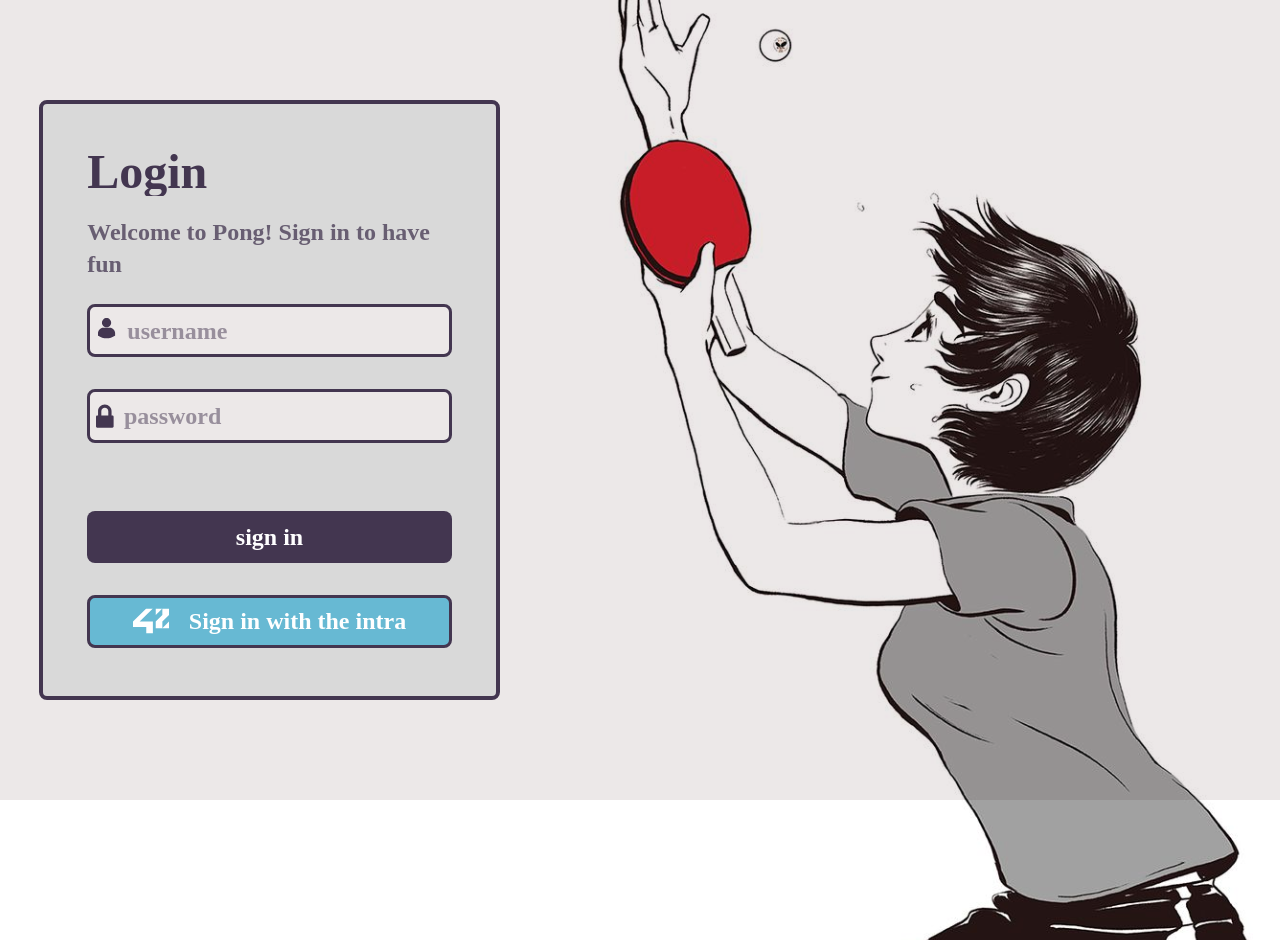
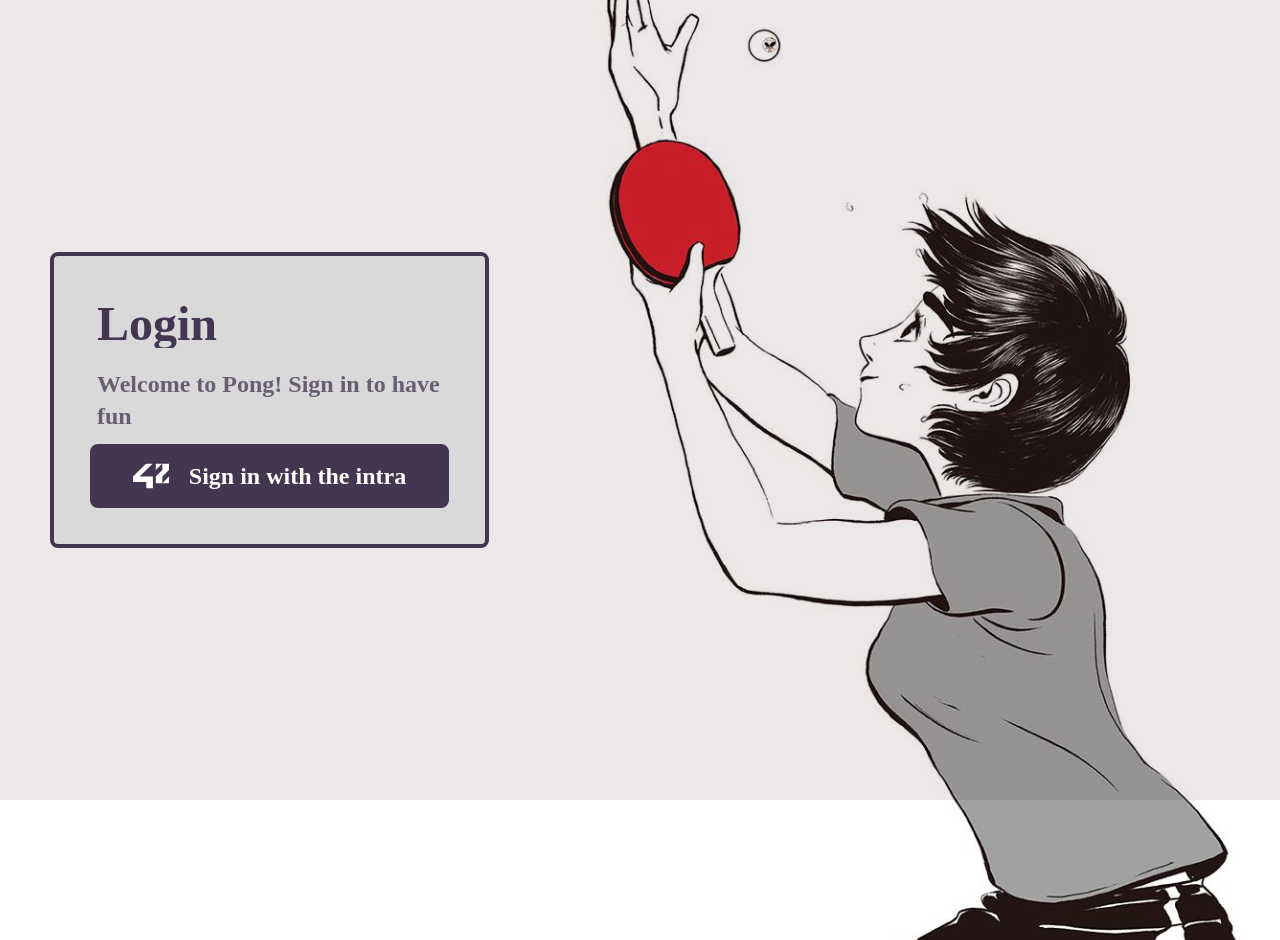
Before and after one commit to Achedmi/ft_transcendence, a React (Vite) app in the folder front-end/: page /login in a window 1280 px wide. Built offline with nearby package versions, Linux system fonts and the light colour scheme; a web font is replaced by a local one.

Commit message:
removed sign in with password feature

```diff
--- a/front-end/src/components/LoginForm.tsx
+++ b/front-end/src/components/LoginForm.tsx
@@ -1,109 +1,31 @@
-import React, { useState } from "react";
-import UserIcon from "../assets/usericon.svg?react";
-import LockIcon from "../assets/lockicon.svg?react";
 import FtIcon from "../assets/fticon.svg?react";
 import { Link } from "react-router-dom";
 import { motion } from "framer-motion";
 
-import { useForm, SubmitHandler } from "react-hook-form";
-
-type Inputs = {
-  username: string;
-  password: string;
-};
-
 function LoginForm() {
-  const {
-    register,
-    handleSubmit,
-    watch,
-    formState: { errors },
-  } = useForm<Inputs>();
-
-  const onSubmit: SubmitHandler<Inputs> = (data: Inputs) =>
-    alert(JSON.stringify(data));
-
-  console.log(watch("username")); // watch input value by passing the name of it
-
   return (
-    <form
-      className="font-Baloo font-bold text-dark-cl bg-gray-cl border-solid border-4 border-dark-cl rounded-lg m-3 p-6  flex flex-col  items-center max-h-[600px] hover:shadow-[4px_4px_0px_0px_rgba(67,54,80,1)] transition-shadow max-w-[500px]"
-      onSubmit={handleSubmit(onSubmit)}
-    >
+    <div className="font-Baloo font-bold text-dark-cl bg-gray-cl border-solid border-4 border-dark-cl rounded-lg m-3 p-6  flex flex-col  items-center max-h-[600px] transition-shadow max-w-[500px]">
       <div className="w-[90%]">
         <div className="text-5xl my-5 truncate">Login</div>
         <div className="text-2xl opacity-75 ">
           Welcome to Pong! Sign in to have fun
         </div>
       </div>
-      <div className="flex flex-col items-center m-3 gap-2 w-[90%] h-full truncate">
-        <div
-          className={
-            errors.username
-              ? "relative flex bg-light-gray-cl items-center border-solid border-[3px] border-red-cl m-3 rounded-lg justify-start gap-2 h-16 w-full "
-              : "relative flex bg-light-gray-cl items-center border-solid border-[3px] border-dark-cl m-3 rounded-lg justify-start gap-2 h-16 w-full"
-          }
-        >
-          <UserIcon className="w-7 h-7 ml-1" />
-          <input
-            className=" border-none bg-transparent text-2xl placeholder-dark-cl placeholder-opacity-50 focus:outline-none w-full"
-            type="text"
-            placeholder="username"
-            {...register("username", {
-              required: true,
-              maxLength: 20,
-              minLength: 3,
-              pattern: /^[a-zA-Z0-9]+$/,
-            })}
-          />
-          {errors.username && (
-            <span className="text-red-cl absolute -bottom-7 ">
-              {errors.username.type === "required"
-                ? "Username is required"
-                : errors.username.type === "maxLength"
-                ? "Username is too long"
-                : errors.username.type === "minLength"
-                ? "Username is too short"
-                : errors.username.type === "pattern"
-                ? "Username must be alphanumeric"
-                : ""}
-            </span>
-          )}
-        </div>
-        <div className="relative flex bg-light-gray-cl items-center border-solid border-[3px] border-dark-cl m-3 rounded-lg justify-start gap-2 h-16 w-full">
-          <LockIcon className="w-6 h-6 ml-1" />
-          <input
-            className="border-none bg-transparent text-2xl placeholder-dark-cl placeholder-opacity-50 focus:outline-none w-full"
-            type="password"
-            placeholder="password"
-            {...register("password", { required: true, minLength: 8 })}
-          />
-          {errors.password && (
-            <span className="text-red-cl absolute -bottom-7">
-              {errors.password.type === "required"
-                ? "Password is required"
-                : errors.password.type === "minLength"
-                ? "Password is too short"
-                : ""}
-            </span>
-          )}
-        </div>
-        <motion.div className="bg-dark-cl m-3 h-16 rounded-lg w-full mt-12">
-          <button type="submit" className="text-2xl text-white w-full h-full">
-            sign in
-          </button>
-        </motion.div>
+
+      <motion.div className="w-full flex items-center justify-center"
+      whileHover={{ scale: 1.1 }}
+      >
         <Link
           to="/"
-          className="flex  items-center justify-center bg-blue-cl m-3 h-16 rounded-lg border-[3px] border-solid gap-5 w-full"
+          className="flex  items-center justify-center bg-dark-cl m-3 h-16 rounded-lg border-[3px] border-solid gap-5 w-full"
         >
           <FtIcon className="w-9 h-9" />
           <span className="text-white text-2xl max-[375px]:hidden ">
             Sign in with the intra
           </span>
         </Link>
-      </div>
-    </form>
+      </motion.div>
+    </div>
   );
 }
 
```
